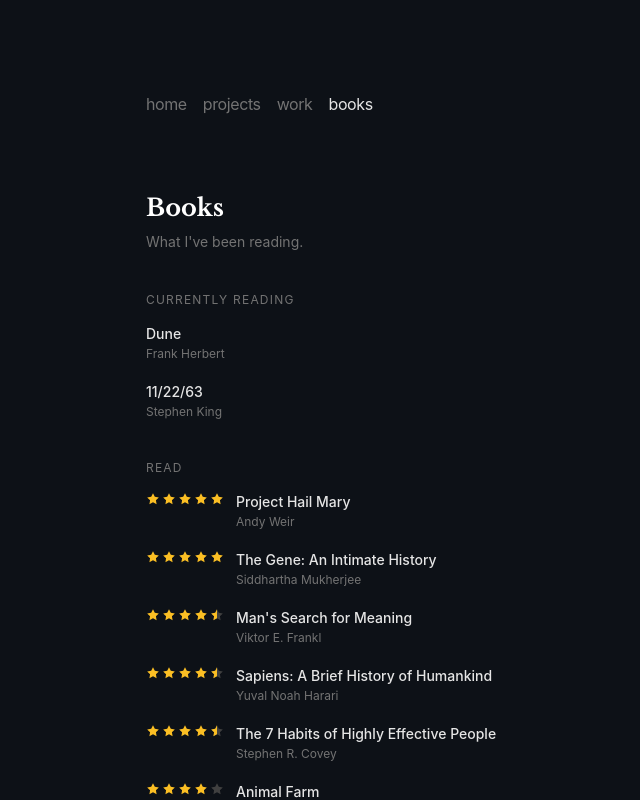
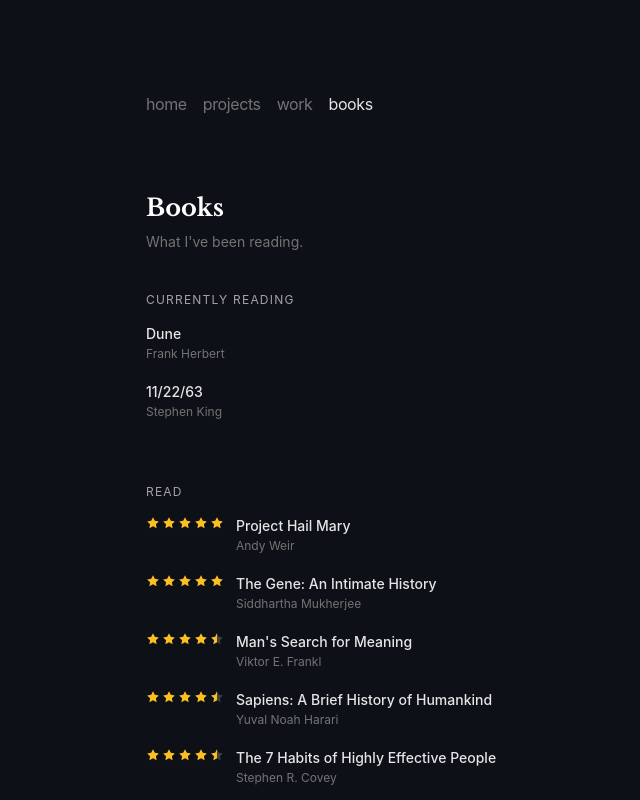
Before and after one commit to infinityp913/ananthp, a Next.js app: page /books in a window 1280 px wide. Shown: the top 800 px of the page, without its empty margins (158-798 px from the left). Built offline with nearby package versions, Linux system fonts and the light colour scheme.

Commit message:
style(design): increase section label contrast and spacing on books page

```diff
--- a/pages/books/index.js
+++ b/pages/books/index.js
@@ -52,10 +52,10 @@
               What I&apos;ve been reading.
             </p>
 
-            <p className="text-neutral-500 text-xs uppercase tracking-widest mb-4">
+            <p className="text-neutral-400 text-xs uppercase tracking-widest mb-4">
               Currently reading
             </p>
-            <ul className="list-none space-y-5 mb-10">
+            <ul className="list-none space-y-5 mb-16">
               {currentlyReading.map((book) => (
                 <li key={book.title} className="flex items-start gap-3">
                   <div className="min-w-0">
@@ -75,7 +75,7 @@
               ))}
             </ul>
 
-            <p className="text-neutral-500 text-xs uppercase tracking-widest mb-4">
+            <p className="text-neutral-400 text-xs uppercase tracking-widest mb-4">
               Read
             </p>
             <ul className="list-none space-y-5">
```
